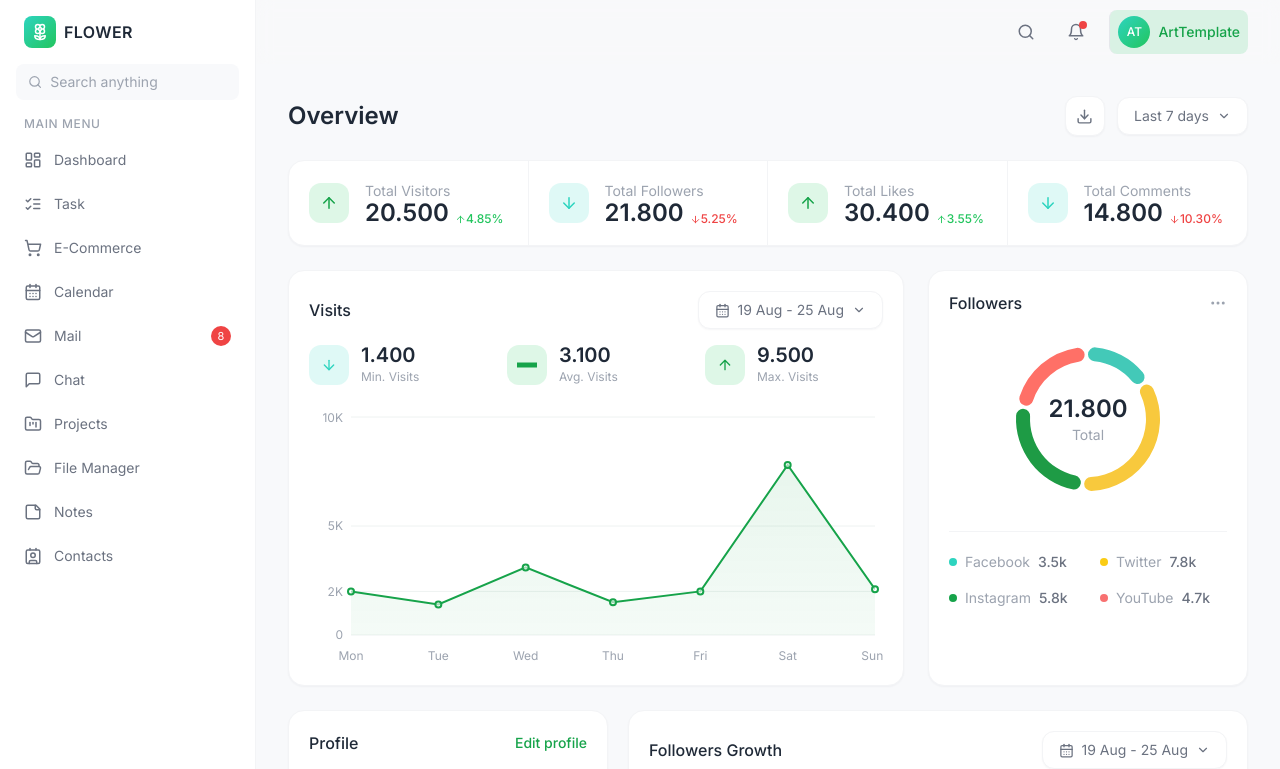
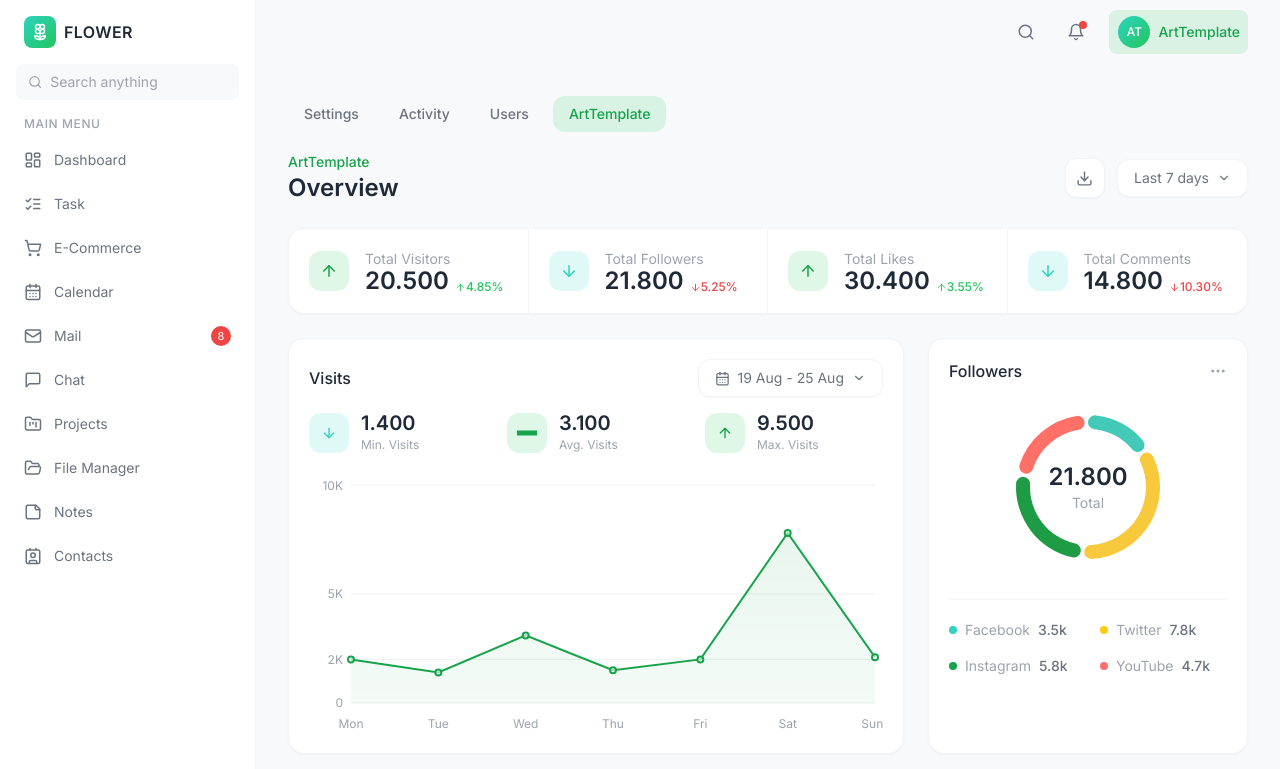
Before and after one commit to Abi1261999/completecollabration, a React (Vite) app: page /arttemplate in a window 1280 px wide. Shown: the top 769 px of the page. Built offline with nearby package versions, Linux system fonts and the light colour scheme.

Commit message:
Clarify ArtTemplate overview section
Co-authored-by: Abi1261999 <Abi1261999@users.noreply.github.com>

```diff
--- a/src/pages/ArtTemplate.jsx
+++ b/src/pages/ArtTemplate.jsx
@@ -74,6 +74,8 @@ const newFollowers = [
   { name: 'Mitchell Cooper', role: 'Senior Vice President, Amazon Inc' },
 ]
 
+const sectionTabs = ['Settings', 'Activity', 'Users', 'ArtTemplate']
+
 function DateRangePill() {
   return (
     <button className="flex items-center gap-2 text-sm text-ink-500 bg-white border border-ink-100 rounded-xl px-4 py-2 shadow-card hover:bg-ink-50">
@@ -105,6 +107,26 @@ function InitialsAvatar({ name, className = '' }) {
         .split(' ')
         .map((part) => part[0])
         .join('')}
+    </div>
+  )
+}
+
+function SectionTabs() {
+  return (
+    <div className="flex flex-wrap gap-2">
+      {sectionTabs.map((tab) => (
+        <button
+          key={tab}
+          type="button"
+          className={`rounded-xl px-4 py-2 text-sm font-medium transition-colors ${
+            tab === 'ArtTemplate'
+              ? 'bg-brand-green/15 text-brand-dark'
+              : 'text-ink-500 hover:bg-white hover:text-ink-900'
+          }`}
+        >
+          {tab}
+        </button>
+      ))}
     </div>
   )
 }
@@ -252,8 +274,13 @@ function VisitsTooltip({ active, payload }) {
 export default function ArtTemplate() {
   return (
     <div className="p-4 md:p-8 space-y-6">
+      <div className="space-y-5">
+        <SectionTabs />
         <div className="flex items-center justify-between gap-4">
+          <div>
+            <p className="text-sm font-medium text-brand-dark">ArtTemplate</p>
             <h1 className="text-2xl font-semibold text-ink-900">Overview</h1>
+          </div>
           <div className="flex items-center gap-3">
             <button
               className="w-10 h-10 rounded-xl bg-white border border-ink-100 shadow-card flex items-center justify-center text-ink-500 hover:bg-ink-50"
@@ -265,6 +292,7 @@ export default function ArtTemplate() {
               Last 7 days
               <ChevronDown size={14} />
             </button>
+          </div>
         </div>
       </div>
 
```
Lines whose indentation alone changed are shown as unchanged.
